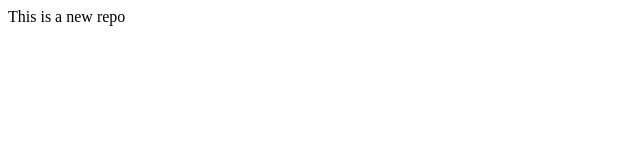
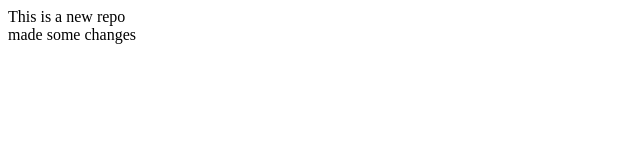
Before and after one commit to destined07/spam, a plain HTML site: page index.html in a window 1280 px wide. Shown: the whole page, without its empty margins (0-640 px from the left). Drawn offline with Linux system fonts and the light colour scheme.

Commit message:
Added new feature by feature1 branch

```diff
--- a/index.html
+++ b/index.html
@@ -1 +1,5 @@
-<p>This is a new repo</p>
+<p>
+    This is a new repo
+    <br>
+    made some changes
+</p>
```
